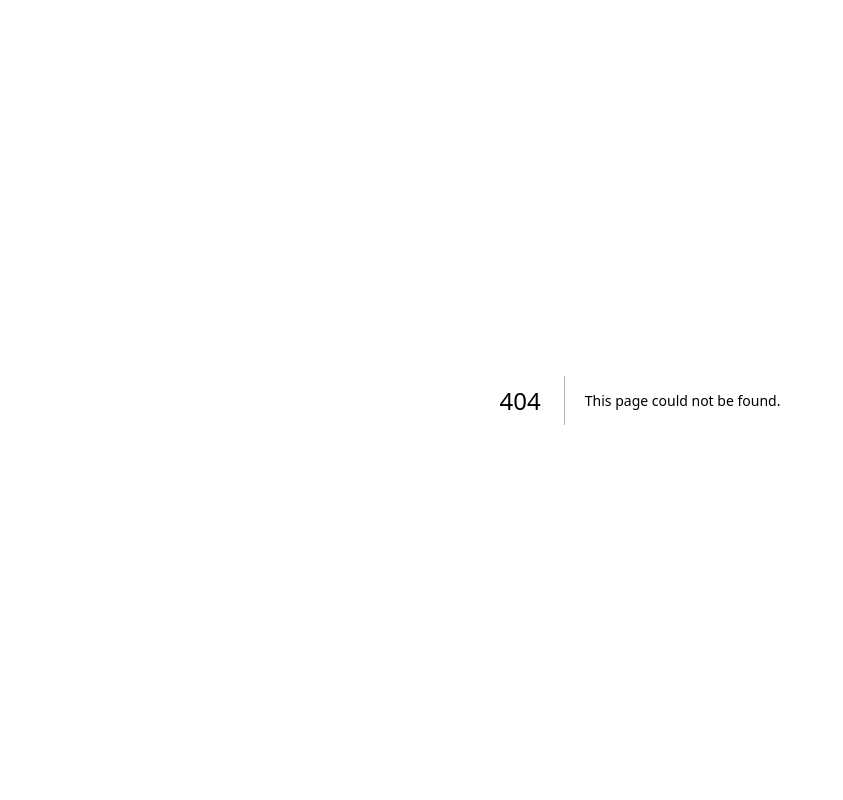
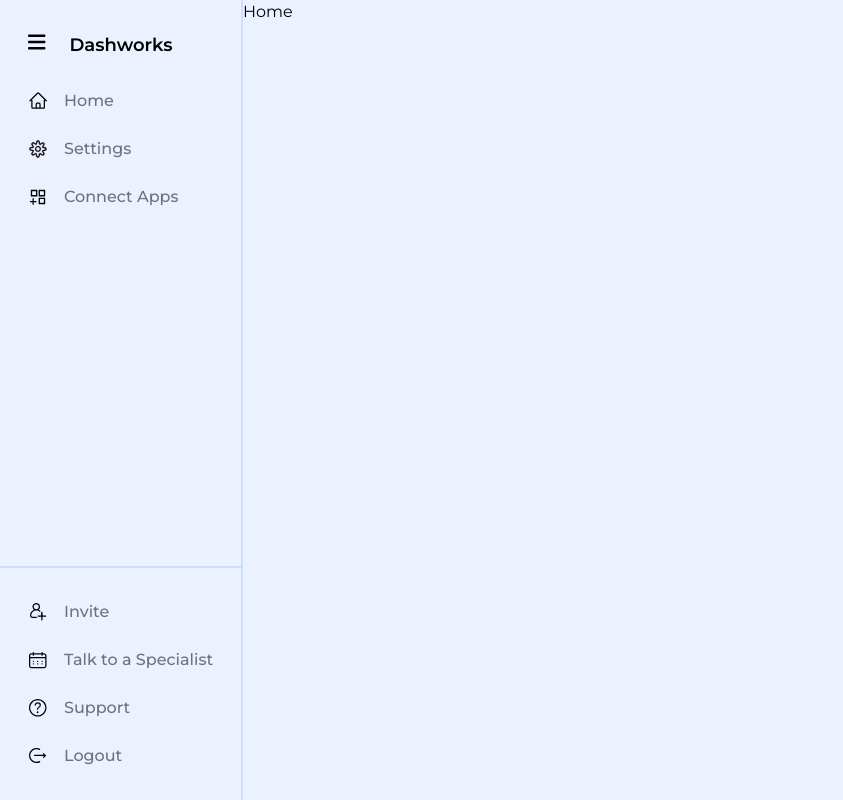
Before and after one commit to Abulkalam-Asif/p2-zohaib, a Next.js app: page /home in a window 1280 px wide. Before the commit this address had no page. Shown: the whole page, without its empty margins (0-843 px from the left). Built offline with nearby package versions, Linux system fonts and the light colour scheme.

Commit message:
Route Groups Configuration

```diff
--- a/src/app/connected_apps/page.js
+++ b/src/app/(dashboard)/connect_apps/page.js
@@ -1,10 +1,9 @@
 import React from 'react'
-import Sidebar from '../containers/Sidebar'
 
 const page = () => {
   return (
     <>
-      <Sidebar />
+      <div>connect apps</div>
     </>
   )
 }
--- /dev/null
+++ b/src/app/(dashboard)/home/page.js
@@ -0,0 +1,11 @@
+import React from 'react'
+
+const page = () => {
+  return (
+    <>
+      <div>Home</div>
+    </>
+  )
+}
+
+export default page
--- /dev/null
+++ b/src/app/(dashboard)/layout.js
@@ -0,0 +1,12 @@
+import Sidebar from "../containers/Sidebar";
+
+export default function RootLayout({ children }) {
+  return (
+    <>
+      <main className="flex">
+        <Sidebar />
+        {children}
+      </main>
+    </>
+  );
+}
--- /dev/null
+++ b/src/app/(dashboard)/settings/page.js
@@ -0,0 +1,11 @@
+import React from 'react'
+
+const page = () => {
+  return (
+    <>
+      <div>Settings</div>
+    </>
+  )
+}
+
+export default page
--- a/src/app/containers/Sidebar.js
+++ b/src/app/containers/Sidebar.js
@@ -26,9 +26,9 @@ const Sidebar = () => {
             <LinkButton3 text={"Dashworks"} icon={faBars} onClick={sidebarHandler} isSidebarOut={isSidebarOut} />
           </div>
           <div className='mt-4 flex-1 flex flex-col gap-y-2 px-4'>
-            <LinkButton2 text={"Home"} isSidebarOut={isSidebarOut} icon={homeIcon} />
-            <LinkButton2 text={"Settings"} isSidebarOut={isSidebarOut} icon={settingsIcon} />
-            <LinkButton2 text={"Connect Apps"} isSidebarOut={isSidebarOut} icon={connectIcon} />
+            <LinkButton2 text={"Home"} isSidebarOut={isSidebarOut} icon={homeIcon} href='/home' />
+            <LinkButton2 text={"Settings"} isSidebarOut={isSidebarOut} icon={settingsIcon} href='/settings' />
+            <LinkButton2 text={"Connect Apps"} isSidebarOut={isSidebarOut} icon={connectIcon} href='/connect_apps' />
           </div>
           <hr className='border-t-2 border-themeColorLight my-6' />
           <div className='flex flex-col gap-y-2 px-4'>
```
